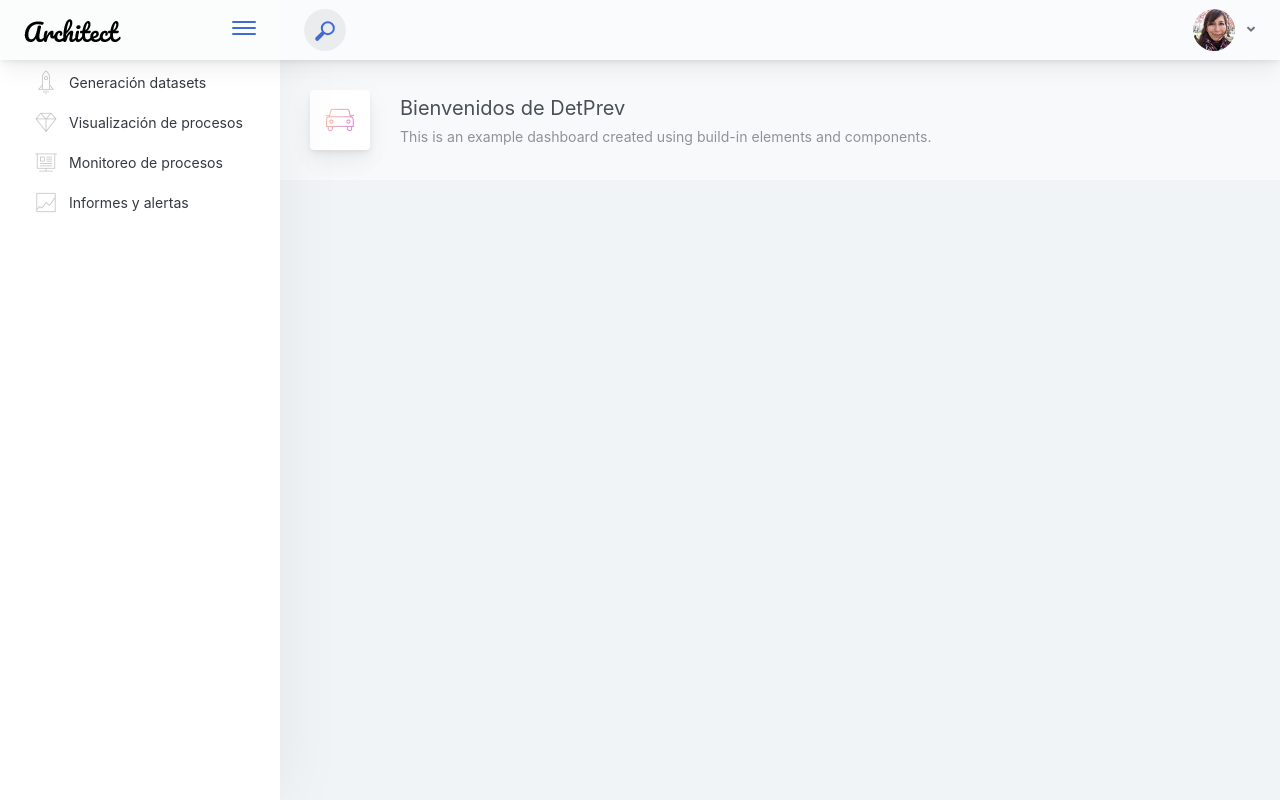
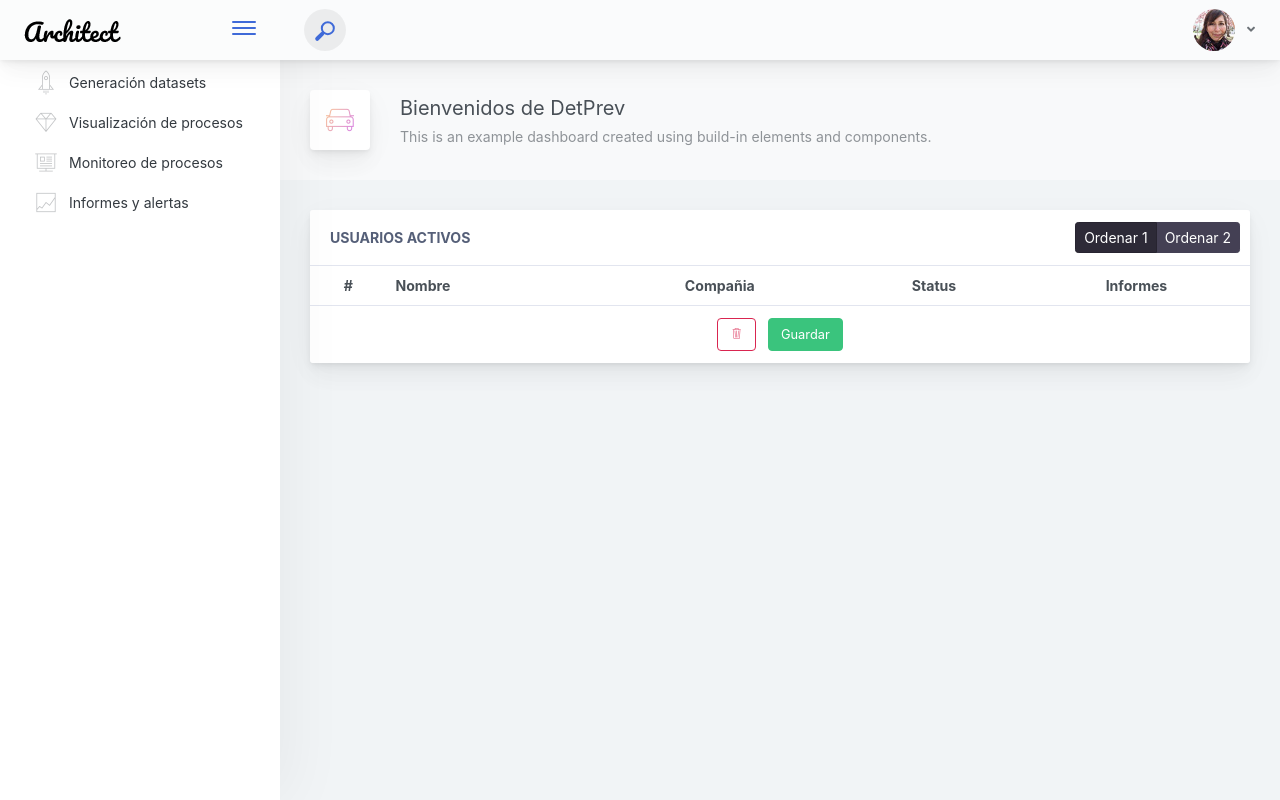
Before and after one commit to vyamunaque99/DetPrev, a Django app: page / in a window 1280 px wide. Run offline with Django 3.2, Linux system fonts and the light colour scheme; a user stored in the database is signed in; lists and menus that the app fills with data are empty; some libraries are stand-ins or nearby versions.

Commit message:
cambios en HTML

```diff
--- a/main/templates/main.html
+++ b/main/templates/main.html
@@ -205,6 +205,7 @@
                                         elements and components.
                                     </div>
                                 </div>
+
                             </div>
                             <div class="page-title-actions">
                             </div>
@@ -213,6 +214,38 @@
                     <div class="row">
                     </div>
                     <div class="row">
+                        <div class="col-md-12">
+                            <div class="main-card mb-3 card">
+                                <div class="card-header">Usuarios Activos
+                                    <div class="btn-actions-pane-right">
+                                        <div role="group" class="btn-group-sm btn-group">
+                                            <button class="active btn btn-focus">Ordenar 1</button>
+                                            <button class="btn btn-focus">Ordenar 2</button>
+                                        </div>
+                                    </div>
+                                </div>
+                                <div class="table-responsive">
+                                    <table class="align-middle mb-0 table table-borderless table-striped table-hover">
+                                        <thead>
+                                        <tr>
+                                            <th class="text-center">#</th>
+                                            <th>Nombre</th>
+                                            <th class="text-center">Compañia</th>
+                                            <th class="text-center">Status</th>
+                                            <th class="text-center">Informes</th>
+                                        </tr>
+                                        </thead>
+                                        <tbody>
+                                           <tr></tr>
+                                        </tbody>
+                                    </table>
+                                </div>
+                                <div class="d-block text-center card-footer">
+                                    <button class="mr-2 btn-icon btn-icon-only btn btn-outline-danger"><i class="pe-7s-trash btn-icon-wrapper"> </i></button>
+                                    <button class="btn-wide btn btn-success">Guardar</button>
+                                </div>
+                            </div>
+                        </div>
                     </div>
                     <div class="row">
                     </div>
```
Also changed, not shown: db.sqlite3, main/models.py (line endings or trailing spaces), main/views.py (line endings or trailing spaces).
